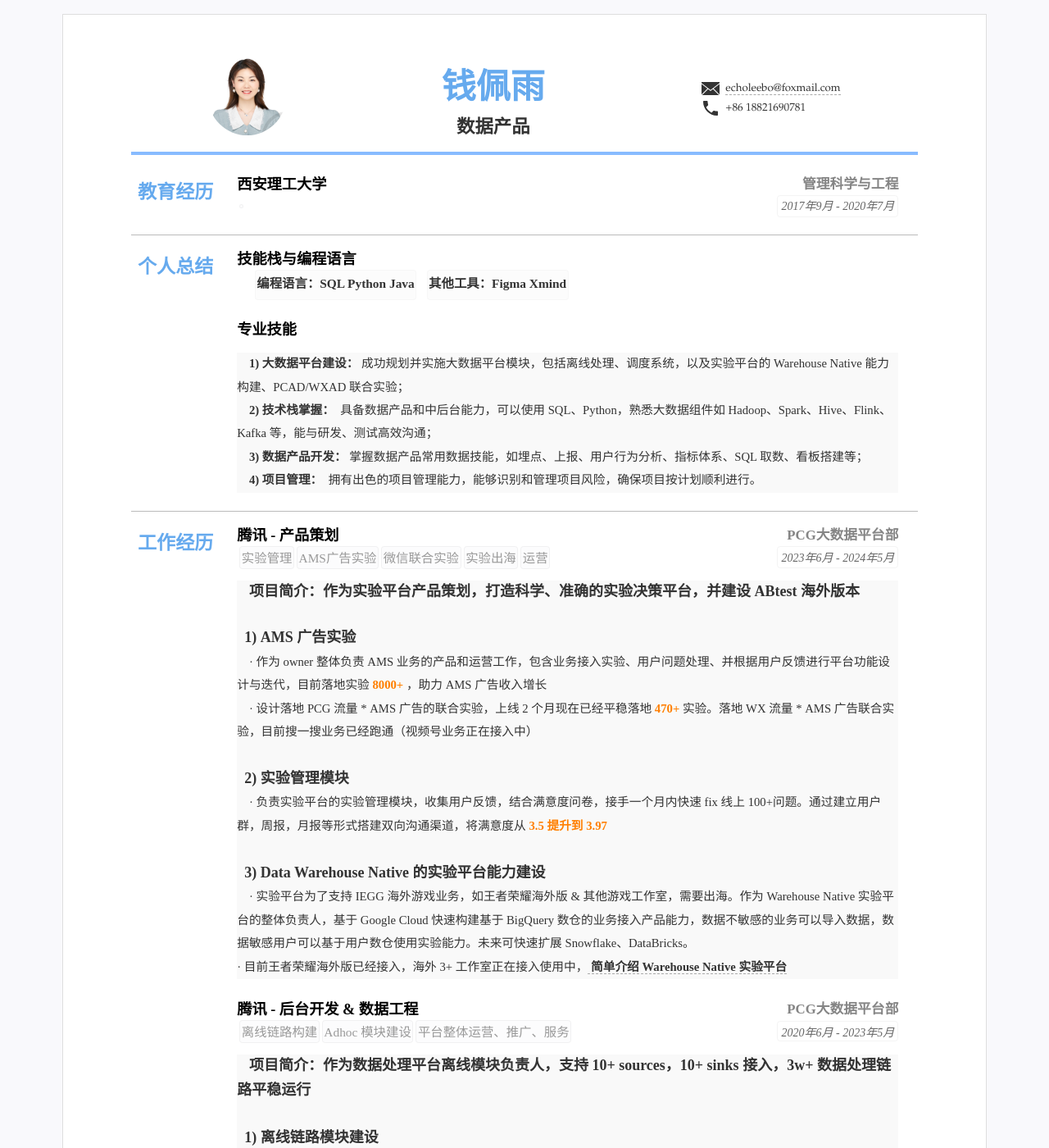
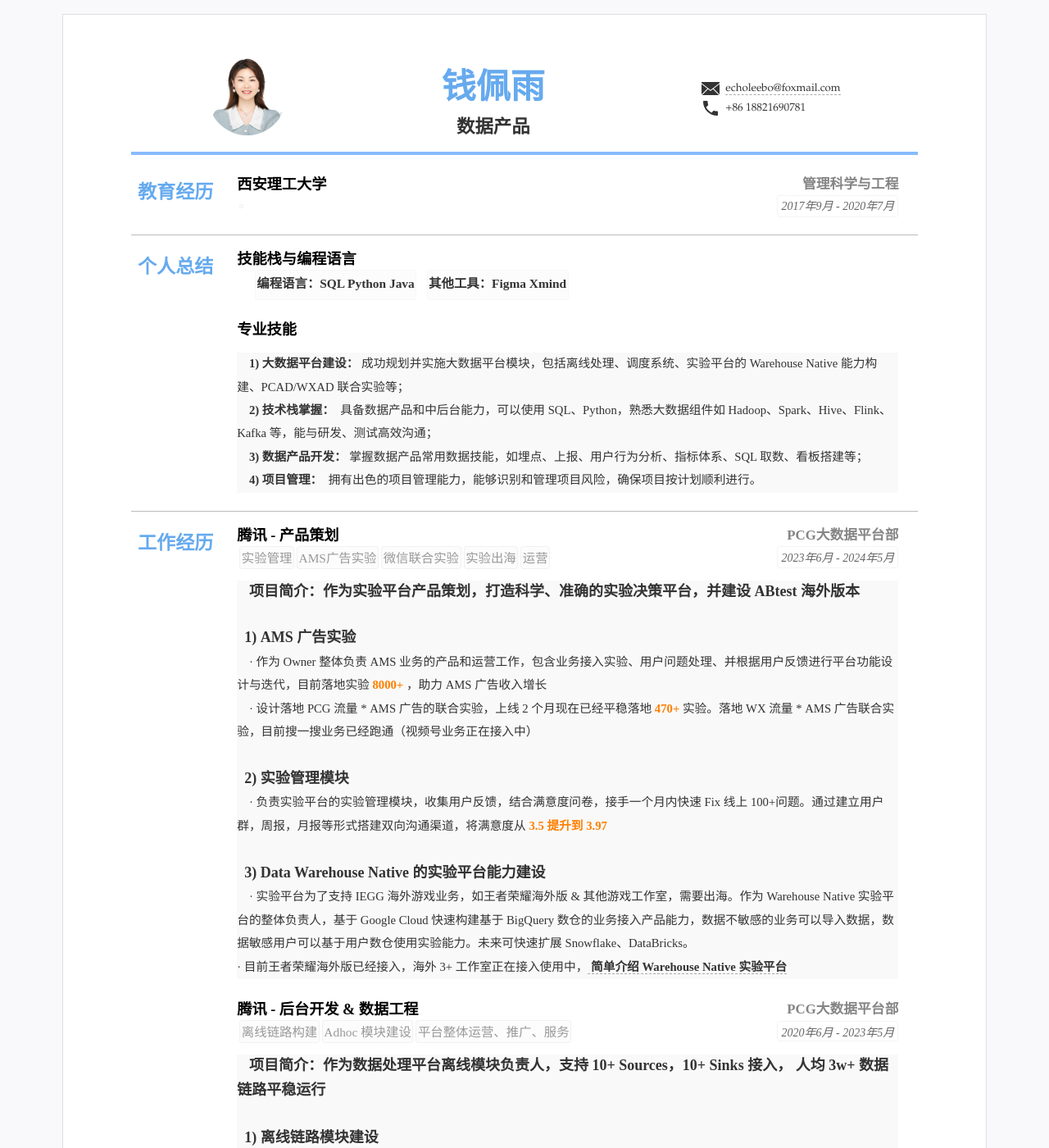
Before and after one commit to kuailexiaoshenxian/cn-wx-cv, a Jekyll site: the page built from index.html, in a window 1280 px wide and 1400 px high. Shown: the whole window at 82% size. Built offline with Jekyll 4.4.1, drawn with Linux system fonts in a browser that asks for light colours; some of the changed text lies outside the part shown.

Commit message:
Update resume.yml

```diff
--- a/_data/resume.yml
+++ b/_data/resume.yml
@@ -50,7 +50,7 @@ main: #简历主要内容，
     # - 数据可视化：Power BI, Tableau
     #- <font face="等线">大数据：HDFS、Hive、MySQL、Spark、Flink、OLAP (Impala、Kudu、ClickHouse)</font>
   - title: <font face="华文细黑粗体">专业技能</font>
-    detail:  <font face="等线"><strong>1) 大数据平台建设：</strong>&nbsp成功规划并实施大数据平台模块，包括离线处理、调度系统，以及实验平台的 Warehouse Native 能力构建、PCAD/WXAD 联合实验；</font> <br>  &nbsp &nbsp
+    detail:  <font face="等线"><strong>1) 大数据平台建设：</strong>&nbsp成功规划并实施大数据平台模块，包括离线处理、调度系统、实验平台的 Warehouse Native 能力构建、PCAD/WXAD 联合实验等；</font> <br>  &nbsp &nbsp
              <font face="等线"><strong>2) 技术栈掌握：</strong>&nbsp 具备数据产品和中后台能力，可以使用 SQL、Python，熟悉大数据组件如 Hadoop、Spark、Hive、Flink、Kafka 等，能与研发、测试高效沟通；</font> <br>  &nbsp &nbsp
              <font face="等线"><strong>3) 数据产品开发：</strong>&nbsp掌握数据产品常用数据技能，如埋点、上报、用户行为分析、指标体系、SQL 取数、看板搭建等；</font> <br>  &nbsp &nbsp
              <font face="等线"><strong>4) 项目管理：</strong>&nbsp 拥有出色的项目管理能力，能够识别和管理项目风险，确保项目按计划顺利进行。</font>
@@ -100,11 +100,11 @@ main: #简历主要内容，
     detail: <font face="等线"><font size=4><strong>项目简介：作为实验平台产品策划，打造科学、准确的实验决策平台，并建设 ABtest 海外版本</strong></font></font> <br>  &nbsp &nbsp
             <br>
             <font face="等线"><font size=4><strong> &nbsp 1) AMS 广告实验</strong></font> <br>  &nbsp &nbsp
-            · 作为 owner 整体负责 AMS 业务的产品和运营工作，包含业务接入实验、用户问题处理、并根据用户反馈进行平台功能设计与迭代，目前落地实验<font color=#FF7F00><strong> 8000+ </strong></font>，助力 AMS 广告收入增长 <br> &nbsp &nbsp
+            · 作为 Owner 整体负责 AMS 业务的产品和运营工作，包含业务接入实验、用户问题处理、并根据用户反馈进行平台功能设计与迭代，目前落地实验<font color=#FF7F00><strong> 8000+ </strong></font>，助力 AMS 广告收入增长 <br> &nbsp &nbsp
             · 设计落地 PCG 流量 * AMS 广告的联合实验，上线 2 个月现在已经平稳落地<font color=#FF7F00><strong> 470+ </strong></font>实验。落地 WX 流量 *  AMS 广告联合实验，目前搜一搜业务已经跑通（视频号业务正在接入中）  <br>  &nbsp &nbsp
             <br>
             <font face="等线"><font size=4><strong> &nbsp 2) 实验管理模块</strong></font>  <br>  &nbsp &nbsp
-            · 负责实验平台的实验管理模块，收集用户反馈，结合满意度问卷，接手一个月内快速 fix 线上 100+问题。通过建立用户群，周报，月报等形式搭建双向沟通渠道，将满意度从 <font color=#FF7F00><strong>3.5 提升到 3.97</strong></font> <br>  &nbsp &nbsp
+            · 负责实验平台的实验管理模块，收集用户反馈，结合满意度问卷，接手一个月内快速 Fix 线上 100+问题。通过建立用户群，周报，月报等形式搭建双向沟通渠道，将满意度从 <font color=#FF7F00><strong>3.5 提升到 3.97</strong></font> <br>  &nbsp &nbsp
             <br>
             <font face="等线"><font size=4><strong> &nbsp 3) Data Warehouse Native 的实验平台能力建设</strong></font>  <br>  &nbsp &nbsp
             · 实验平台为了支持 IEGG 海外游戏业务，如王者荣耀海外版 & 其他游戏工作室，需要出海。作为 Warehouse Native 实验平台的整体负责人，基于 Google Cloud 快速构建基于 BigQuery 数仓的业务接入产品能力，数据不敏感的业务可以导入数据，数据敏感用户可以基于用户数仓使用实验能力。未来可快速扩展 Snowflake、DataBricks。<br>
@@ -128,10 +128,10 @@ main: #简历主要内容，
     # - 画像提升
     # - 实验配置
     # summary: 职务或者工作总结(自动折叠) 业务数据科学：负责新闻业务画像覆盖率、准确率提升，建立画像服务的指标监控体系 <br>  &nbsp &nbsp  平台数据开发：作为开发者完成数据平台的链路搭建和功能上线，为业务提供可靠的画像平台服务
-    detail: <font face="等线"><font size=4><strong>项目简介：作为数据处理平台离线模块负责人，支持 10+ sources，10+ sinks 接入，3w+ 数据处理链路平稳运行</strong></font></font> <br>  &nbsp &nbsp
+    detail: <font face="等线"><font size=4><strong>项目简介：作为数据处理平台离线模块负责人，支持 10+ Sources，10+ Sinks 接入， 人均 3w+ 数据链路平稳运行</strong></font></font> <br>  &nbsp &nbsp
             <br>
             <font face="等线"><font size=4><strong> &nbsp 1) 离线链路模块建设</strong></font> <br>  &nbsp &nbsp
-            · 从 0 到 1 主导建设平台上的离线开发模块（ SQL 模式和数据集成模式），支持业务有 TAB，信服线，星盘，手Q，腾讯视频等。平台每天新增离线开发任务<font color=#FF7F00><strong> 100+ </strong></font>，稳定运行链路<font color=#FF7F00><strong> 3.5w+ </strong></font>，大大降低了用户学习使用 US 的门槛，是平台主要用户流量来源<br> &nbsp &nbsp
+            · 从 0 到 1 主导建设平台上的离线开发模块（ SQL 模式和数据集成模式），支持业务有 TAB，信服线，星盘，手 Q，腾讯视频等。平台每天新增离线开发任务<font color=#FF7F00><strong> 100+ </strong></font>，稳定运行链路<font color=#FF7F00><strong> 3.5w+ </strong></font>，大大降低了用户学习使用 US 的门槛，是平台主要用户流量来源<br> &nbsp &nbsp
             · 支持读取 MySQL、PostgreSQL、Thive、社区 Hive，支持写入 Impala、ClickHouse、Thive、Icebreg<br> &nbsp &nbsp
             · 易用性：支持跨数据源查询、支持用户调试 SQL 正确性、支持写入条数监控，任务关键指标上报等<br> &nbsp &nbsp
             <br>
@@ -139,9 +139,9 @@ main: #简历主要内容，
             · 参与建设数据处理平台上面的离线 DAG 编排，主导 ADHOC 能力建设，目前 DAG 支持 DQC、SuperSQl、PySQL、PySpark、HTTP、SparkJar 等节点 <br>  &nbsp &nbsp
             <br>
             <font face="等线"><font size=4><strong> &nbsp 3) 承担平台运营工作</strong></font>  <br>  &nbsp &nbsp
-            · 策划并且举办《大数据前沿及批流一体的Flink技术揭秘 | 原力技术沙龙》直播观看人数<font color=#FF7F00><strong> 1000+ </strong></font>，持续在线<font color=#FF7F00><strong> 500+ </strong></font> <br>  &nbsp &nbsp
-            · 发表 KM 文章： <a href="https://km.woa.com/articles/show/567781">万字长文带你了解大数据的前世今生</a> &nbsp 获得收藏 <font color=#FF7F00><strong> 100+ </strong></font>  <br>  &nbsp &nbsp
-            · 录制平台新人指引视频： <a href="https://km.woa.com/articles/show/456481">灯塔-回答新同学的小视频</a> &nbsp 播放 <font color=#FF7F00><strong> 1w+ </strong></font>，收到了许多好评
+            · 策划并且举办《大数据前沿及批流一体的Flink技术揭秘 | 原力技术沙龙》直播观看人数<font color=#FF7F00><strong> 1000+ </strong></font> <br>  &nbsp &nbsp
+            · 发表 KM 文章： <a href="https://km.woa.com/articles/show/567781">《万字长文带你了解大数据的前世今生》</a> &nbsp 获得收藏 <font color=#FF7F00><strong> 100+ </strong></font>  <br>  &nbsp &nbsp
+            · 录制平台新人指引视频： <a href="https://km.woa.com/articles/show/456481">《灯塔 BI》</a> &nbsp 播放 <font color=#FF7F00><strong> 1w+ </strong></font>，收到了许多好评
   #   sub:  全球基金部门
   #   duration: "2018年6月 - 2018年8月"
   #   tags:
```
